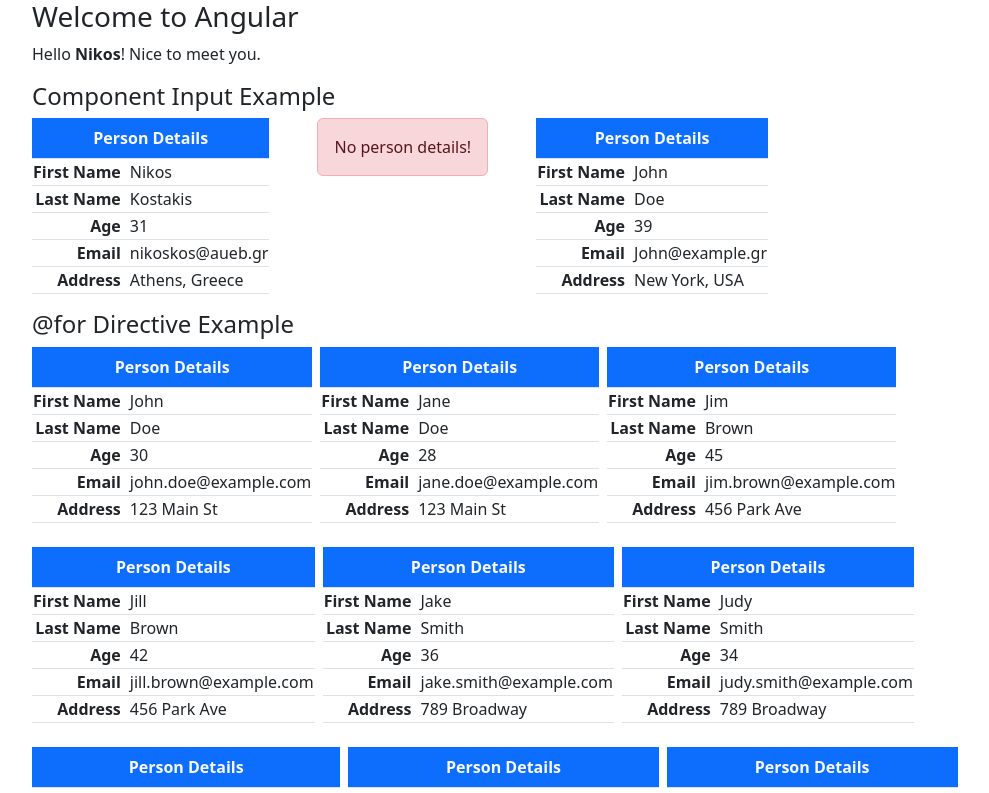
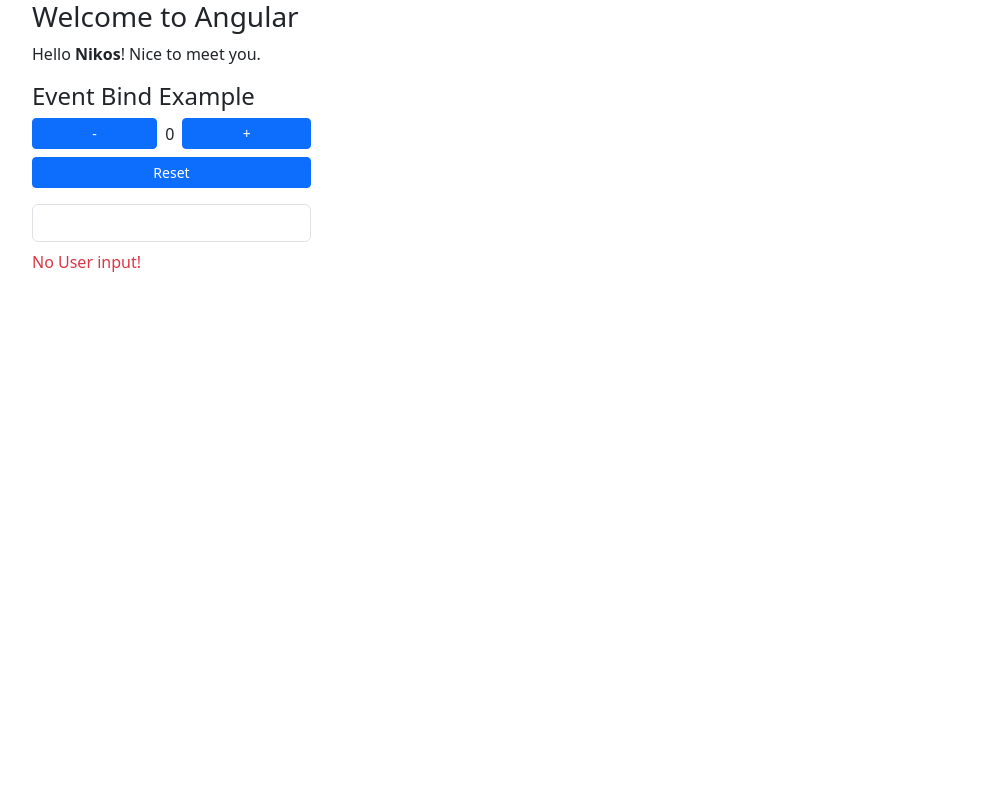
Before and after one commit to nikokost3/angular-project, an Angular app: page / in a window 1280 px wide. Shown: the top 793 px of the page, without its empty margins (50-1039 px from the left). Built offline with nearby package versions, Linux system fonts and the light colour scheme.

Commit message:
Event Binding

```diff
--- a/src/app/app.component.html
+++ b/src/app/app.component.html
@@ -5,7 +5,9 @@
     >! Nice to meet you.
   </p>
 
-  <h4>Component Input Example</h4>
+  <app-event-bind-example></app-event-bind-example>
+
+  <!-- <h4>Component Input Example</h4>
 
   <div class="d-flex gap-5 text-nowrap">
     <app-person-table [person]="person0"></app-person-table>
@@ -19,6 +21,6 @@
     @for(user of users; track user) {
       <app-person-table [person]="user"></app-person-table>
     }
-  </div>
+  </div> -->
 
 </div>
--- a/src/app/app.component.ts
+++ b/src/app/app.component.ts
@@ -1,11 +1,12 @@
 import { Component } from '@angular/core';
 import { PersonTableComponent } from './components/person-table/person-table.component';
 import { Person } from './shared/interface/person';
+import { EventBindExampleComponent } from './components/event-bind-example/event-bind-example.component';
 
 @Component({
   selector: 'app-root',
   standalone: true,
-  imports: [PersonTableComponent],
+  imports: [PersonTableComponent, EventBindExampleComponent],
   templateUrl: './app.component.html',
   styleUrl: './app.component.css'
 })
--- /dev/null
+++ b/src/app/components/event-bind-example/event-bind-example.component.html
@@ -0,0 +1,25 @@
+<h4>Event Bind Example</h4>
+
+<div class="d-flex flex-column gap-2 w-25">
+    <div class="d-flex gap-2 align-items-center">
+        <button class="btn btn-primary btn-sm flex-grow-1"
+        (click)="decrementTimes()">-</button>
+        <span>{{ times }}</span>
+        <button class="btn btn-primary btn-sm flex-grow-1"
+        (click)="incrementTimes()">+</button>
+    </div>
+    <button class="btn btn-primary btn-sm"
+    (click)="resetTimes()">Reset</button>
+
+    <div class="mt-2 mb-2 d-flex flex-column gap-2">
+        <input type="text" class="form-control"
+        (input)="onUserInput($event)">
+        @if(!userInput) {
+            <span class="text-danger">No User input!</span>
+        } @else {
+            <span class="text-bg-info p-2 text-truncate">
+                {{ userInput }}
+            </span>
+        }
+    </div>
+</div>
--- /dev/null
+++ b/src/app/components/event-bind-example/event-bind-example.component.ts
@@ -0,0 +1,32 @@
+import { Component } from '@angular/core';
+
+@Component({
+  selector: 'app-event-bind-example',
+  standalone: true,
+  imports: [],
+  templateUrl: './event-bind-example.component.html',
+  styleUrl: './event-bind-example.component.css'
+})
+export class EventBindExampleComponent {
+  times: number = 0;
+
+  userInput: string = '';
+
+  incrementTimes() {
+    this.times++;
+  }
+
+  decrementTimes() {
+    this.times--;
+  }
+
+  resetTimes() {
+    this.times = 0;
+  }
+
+  onUserInput(event: Event) {
+    const value = (event.target as HTMLInputElement).value;
+    this.userInput = value;
+  }
+
+}
```
Also changed, not shown: src/app/components/event-bind-example/event-bind-example.component.css (added), 1 other file (tests, documents, lock files or other folders).
